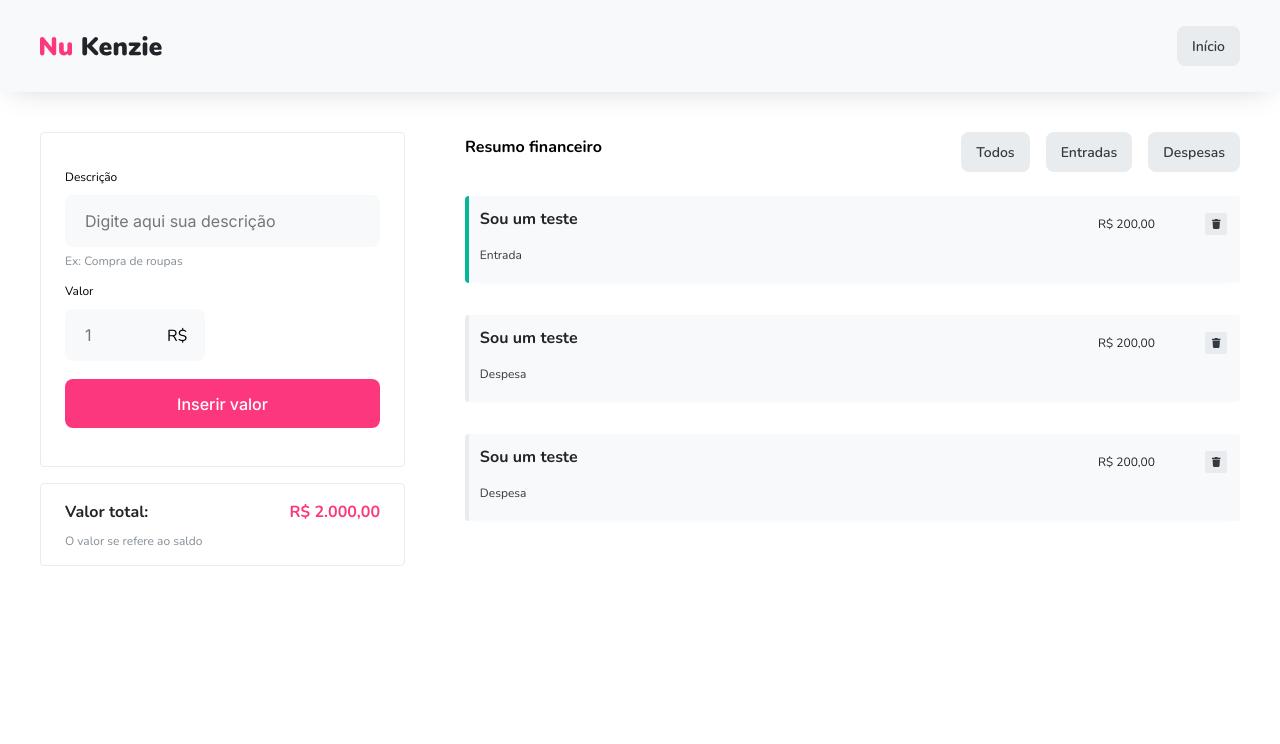
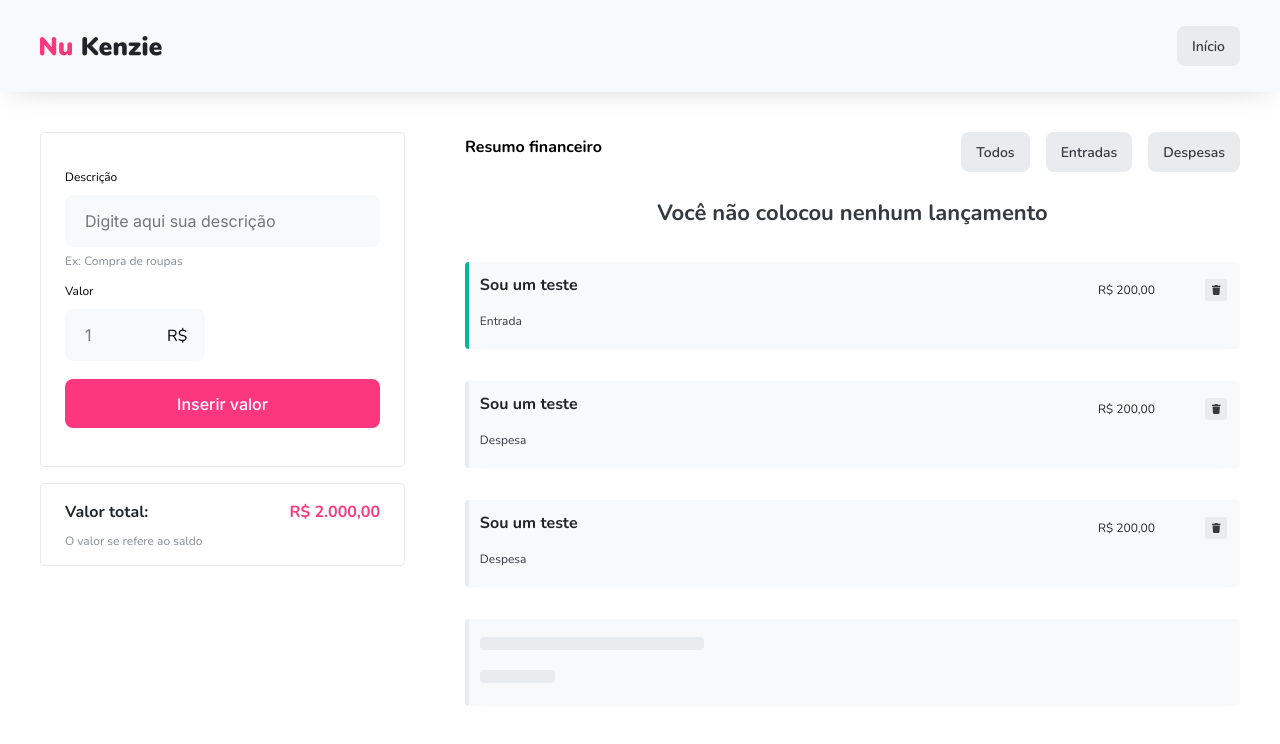
Before and after one commit to matheuscdd/nukenziematheus, a React (Create React App) app: page / in a window 1280 px wide. Shown: the top 744 px of the page. Built offline with nearby package versions, Linux system fonts and the light colour scheme.

Commit message:
ajustando a home

```diff
--- a/src/components/AncientEntries/index.jsx
+++ b/src/components/AncientEntries/index.jsx
@@ -4,9 +4,11 @@ import Card from '../Card';
 function AncientEntries() {
     return (
         <ul className='ancient-entries'>
+            <p>Você não colocou nenhum lançamento</p>
             <Card title='Sou um teste' type='income' value={200} identifier={30}/>
             <Card title='Sou um teste' type='expense' value={200} identifier={31}/>
             <Card title='Sou um teste' type='expense' value={200} identifier={33}/>
+            <Card preloader identifier={33}/>
         </ul>
     );
 };
--- a/src/components/AncientEntries/styles.css
+++ b/src/components/AncientEntries/styles.css
@@ -3,3 +3,10 @@
     flex-direction: column;
     gap: 32px;
 }
+
+.ancient-entries > p {
+    font-size: 22px;
+    line-height: 34px;
+    font-weight: var(--font-weight-4);
+    color: var(--color-grey-4);
+}
--- a/src/components/BtnDelete/index.jsx
+++ b/src/components/BtnDelete/index.jsx
@@ -1,8 +1,8 @@
 import './styles.css';
 
-function BtnDelete({id, action}) {
+function BtnDelete({id, action, classe}) {
     return (
-        <button className='btn-delete' onClick={() => action}></button>
+        <button className={'btn-delete ' + classe} onClick={() => action}></button>
     );
 };
 
--- a/src/components/BtnDelete/styles.css
+++ b/src/components/BtnDelete/styles.css
@@ -1,5 +1,4 @@
 .btn-delete {
-    display: block;
     cursor: pointer;
     border: none;
     width: 22px;
--- a/src/components/BtnMainColor/index.jsx
+++ b/src/components/BtnMainColor/index.jsx
@@ -3,9 +3,7 @@ import './styles.css';
 function BtnMainColor({content, action}) {
     return (
         <div>
-            <button className='btn-main-color' onClick={(event) => {
-                event.preventDefault();
-                }}>
+            <button className='btn-main-color' onClick={() => action}>
                 {content}
             </button>
         </div>
--- a/src/components/Card/index.jsx
+++ b/src/components/Card/index.jsx
@@ -13,16 +13,26 @@ function Card({title, type, value, identifier, preloader}) {
         definition.kind = 'Despesa';
     };
 
+    let invisible = '';
+    let placeholder = '';
+    if (preloader) {
+        invisible = 'displayNone';
+        placeholder = 'preloader';
+        title = '';
+        type = '';
+        value = '';
+        definition.kind = '';
+    };
+
     return (
-        <li className='card'>
-
+        <li className={'card ' + placeholder}>
             <div className='card-status' style={{ backgroundColor: definition.color }}></div>
             <div className="card-content">
                 <div className="card-info">
                     <h4 className='card-title'>{title}</h4>
                     <div className='card-details'>
-                        <span className='card-value'>{valueReal(value)}</span>
-                        <BtnDelete id={identifier}/>
+                        <span className={'card-value ' + invisible} >{valueReal(value)}</span>
+                        <BtnDelete id={identifier} classe={invisible}/>
                     </div>
                 </div>
                 <span className='card-kind'>{definition.kind}</span>
--- a/src/components/Card/styles.css
+++ b/src/components/Card/styles.css
@@ -27,7 +27,6 @@
 }
 
 .card-title {
-    display: block;
     font-size: 16px;
     font-weight: var(--font-weight-4);
     line-height: 30px;
@@ -36,7 +35,6 @@
 }
 
 .card-value {
-    display: block;
     font-size: 12px;
     font-weight: var(--font-weight-1);
     line-height: 22px;
@@ -44,7 +42,6 @@
 }
 
 .card-kind {
-    display: block;
     font-size: 12px;
     font-weight: var(--font-weight-1);
     line-height: 22px;
@@ -70,3 +67,19 @@
     gap: 50px;
     align-items: center;
 }
+
+.preloader h4 {
+    background-color: var(--color-grey-2);
+    width: 30%;
+    height: 13px;
+    margin-top: 10px;
+    border-radius: 4px;
+}
+
+.preloader .card-kind {
+    background-color: var(--color-grey-2);
+    width: 10%;
+    height: 13px;
+    margin-top: 10px;
+    border-radius: 4px;
+}
--- a/src/components/InsertEntry/index.jsx
+++ b/src/components/InsertEntry/index.jsx
@@ -4,8 +4,11 @@ import SelectDefault from '../SelectDefault';
 import BtnMainColor from '../BtnMainColor';
 
 function InsertEntry() {
+    function handleSubmit(event) {
+        event.preventDefault();
+    };
     return (
-        <form className='new-entry'>
+        <form className='new-entry' onSubmit={handleSubmit}>
             <InputDefault placeholder='Digite aqui sua descrição' id='description' type='text' label='Descrição' legend='Ex: Compra de roupas' widthInput={275}/>
             <div className='cont-entry-details'>
                 <InputDefault placeholder={1} id='valueEntry' type='number' label='Valor' example='R$' widthInput={80}/>
--- a/src/globalStyles.css
+++ b/src/globalStyles.css
@@ -38,6 +38,10 @@ body {
     max-width: 122px;
 }
 
+.displayNone {
+    display: none;
+}
+
 @media (max-width: 1230px) {
     .container {
         margin: 0 100px;
```
